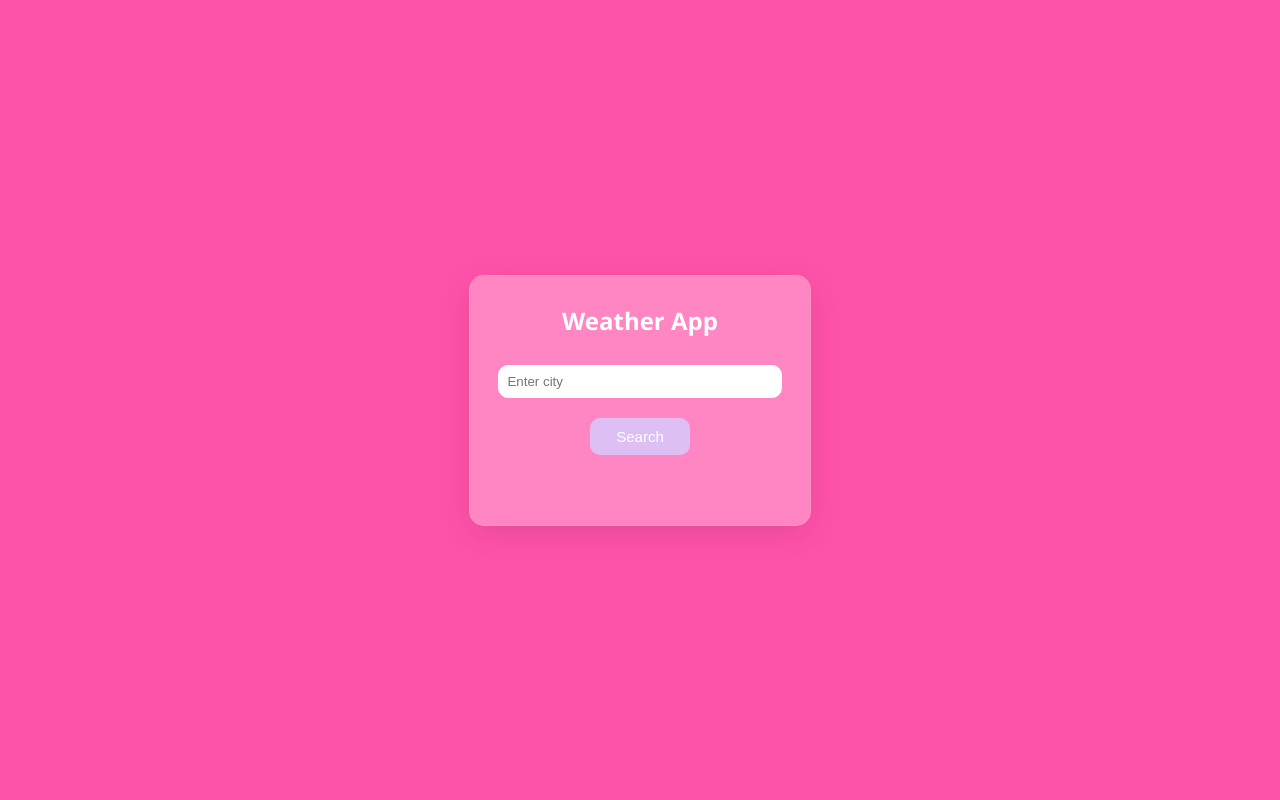
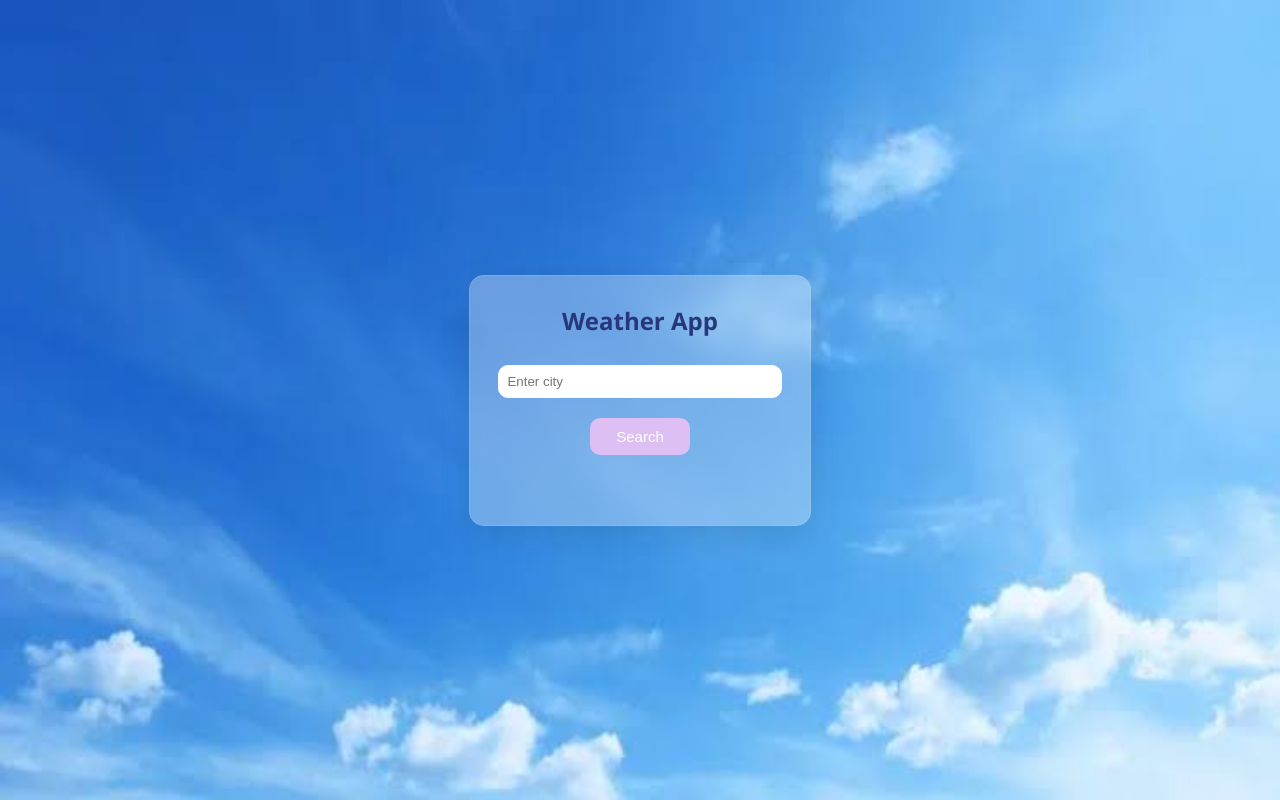
Before and after one commit to Apa-cloud/weather-app, a plain HTML site: page index.html in a window 1280 px wide. Drawn offline with Linux system fonts and the light colour scheme.

Commit message:
Set the background image and other styles

```diff
--- a/style.css
+++ b/style.css
@@ -1,5 +1,7 @@
 body {
-    background: #ff52a9;
+    background-image: url("Image_4.jpeg");
+    background-repeat: no-repeat;
+    background-size: 100% 100%;
     font-family: 'Segoe UI', Tahoma, Geneva, Verdana, sans-serif;
     display: flex;
     align-items: center;
@@ -19,7 +21,7 @@ body {
 }
 
 h2, label, p {
-    color: #fff;
+    color: #28367a;
     margin: 8px 0;
 }
 
@@ -80,7 +82,7 @@ button:hover {
     flex-direction: column;
     align-items: center;
     margin-right: 10px;
-    color: white;
+    color: rgb(109, 34, 194);
 }
 
 .hourly-item img {
@@ -93,3 +95,5 @@ button:hover {
     color: #fff;
     margin-top: 10px;
 }
+
+/* background: #ff52a9; */
```
Also changed, not shown: Image_4.jpeg (added).
